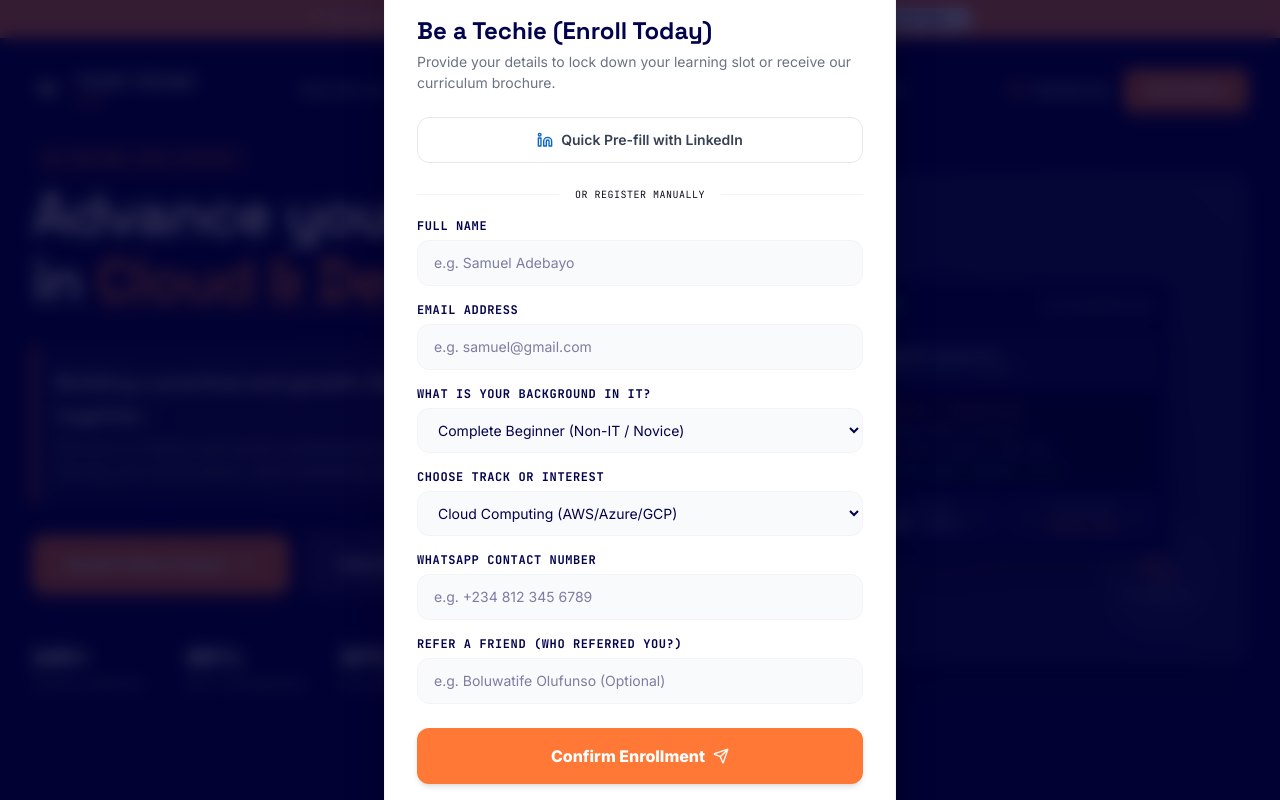
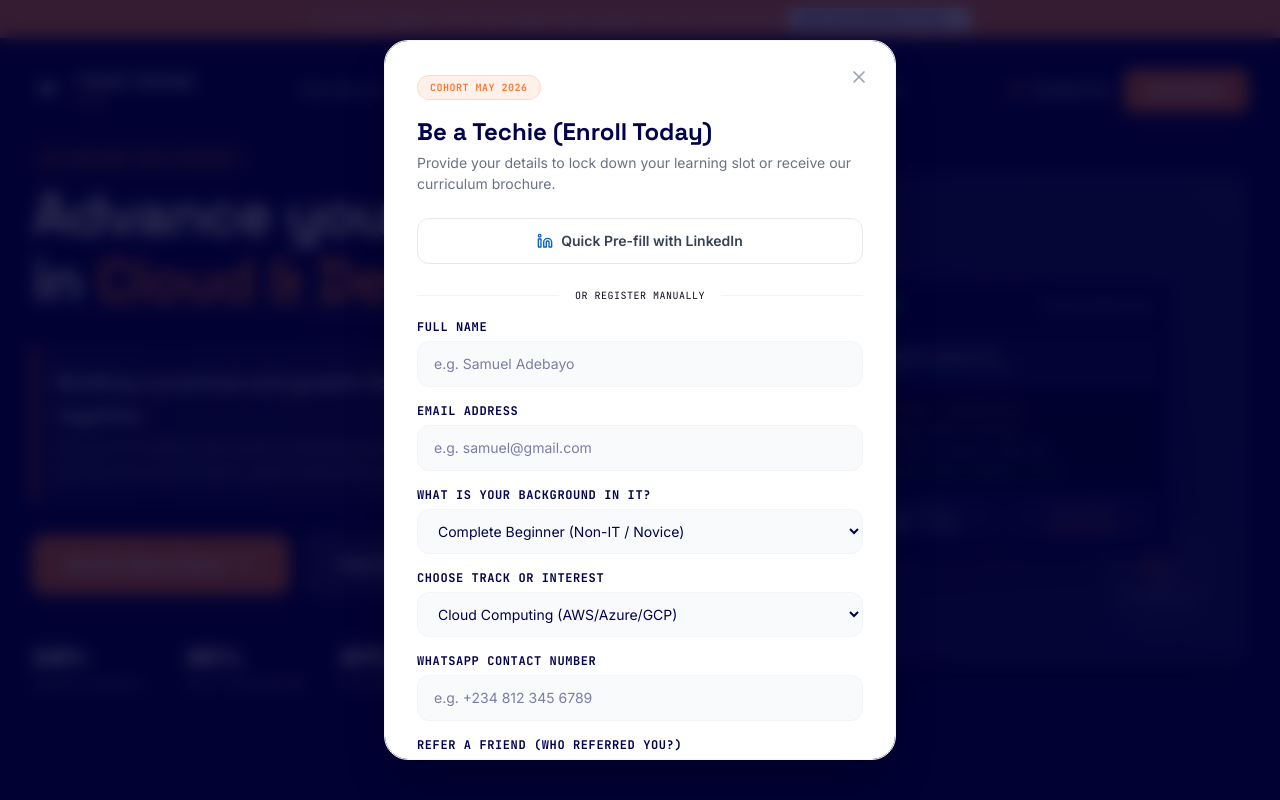
Before and after one commit to johnttbs/your-techie, a React (Vite) app: page / in a window 1280 px wide. Both pictures are taken after a click on the button "JOIN OUR NEWSLETTER". Shown: the top 800 px of the page. Built offline with nearby package versions, Linux system fonts and the light colour scheme.

Commit message:
feat: update signup modal UI and messaging
Improve modal scrolling behavior for smaller screens and update enrollment button text to align with application terminology.

```diff
--- a/src/components/SignupModal.tsx
+++ b/src/components/SignupModal.tsx
@@ -127,7 +127,7 @@ export default function SignupModal({ isOpen, onClose }: SignupModalProps) {
       />
 
       {/* Main Card Frame */}
-      <div className="bg-white rounded-3xl overflow-hidden border border-gray-100 shadow-2xl w-full max-w-lg z-10 relative select-text">
+      <div className="bg-white rounded-3xl border border-gray-100 shadow-2xl w-full max-w-lg max-h-[90vh] overflow-y-auto z-10 relative select-text">
         {/* Right Corner exit */}
         <button
           onClick={resetForm}
@@ -352,7 +352,7 @@ export default function SignupModal({ isOpen, onClose }: SignupModalProps) {
                 disabled={status === "loading"}
                 className="w-full bg-brand-orange hover:bg-brand-orange/95 text-white font-extrabold py-4 px-6 rounded-xl transition-all shadow-md active:scale-95 flex items-center justify-center gap-2 mt-6 cursor-pointer"
               >
-                <span>{status === "loading" ? "Processing entry..." : "Confirm Enrollment"}</span>
+                <span>{status === "loading" ? "Processing application..." : "Submit Application"}</span>
                 <Send className="w-4 h-4 text-white" />
               </button>
 
```
